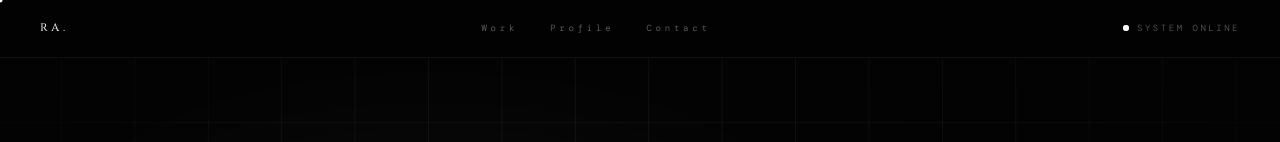
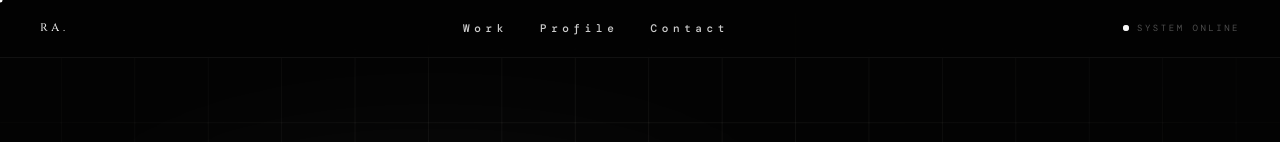
Before and after one commit to rupesh1285/Portfolio-Exclusive, a Next.js app: page / in a window 1280 px wide. Shown: the top 142 px of the page. Built offline with nearby package versions, Linux system fonts and the light colour scheme; a web font is replaced by a local one.

Commit message:
design: increase visibility of navbar links

```diff
--- a/src/app/SceneOne.tsx
+++ b/src/app/SceneOne.tsx
@@ -152,13 +152,13 @@ export default function SceneOne({ clock }: { clock: string }) {
         <span data-cursor-expand className="text-[11px] tracking-[0.35em] text-white/90" style={luxury}>
           RA.
         </span>
-        <div className="flex gap-8 text-[9px] uppercase tracking-[0.42em] text-white/35">
+        <div className="flex gap-8 text-[11px] font-medium uppercase tracking-[0.42em] text-white/80">
           {["Work", "Profile", "Contact"].map((n) => (
             <button
               key={n}
               type="button"
               data-cursor-expand
-              className="transition-colors hover:text-white/80"
+              className="transition-all hover:text-white hover:drop-shadow-[0_0_8px_rgba(255,255,255,0.8)]"
               onClick={() => {
                 const idx = n === "Work" ? 1 : n === "Contact" ? 3 : 0;
                 // eslint-disable-next-line @typescript-eslint/no-explicit-any
```
